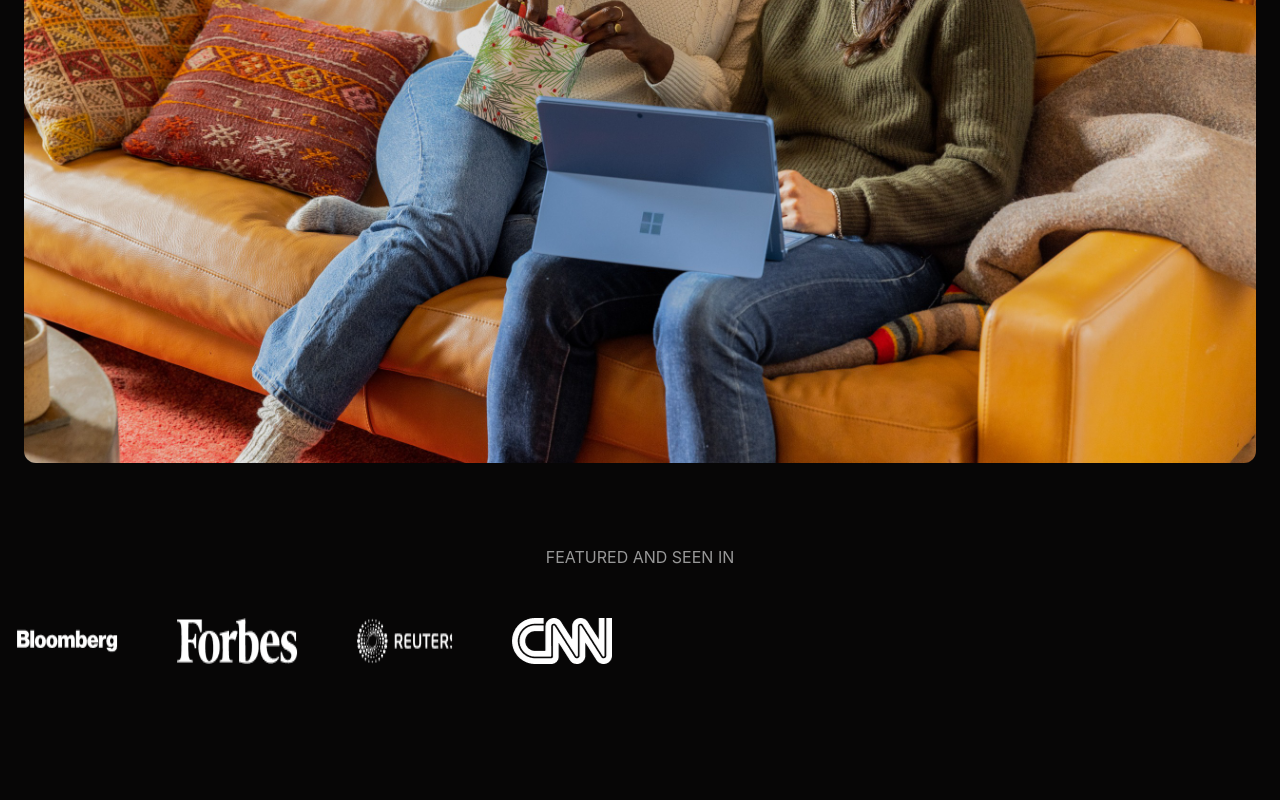
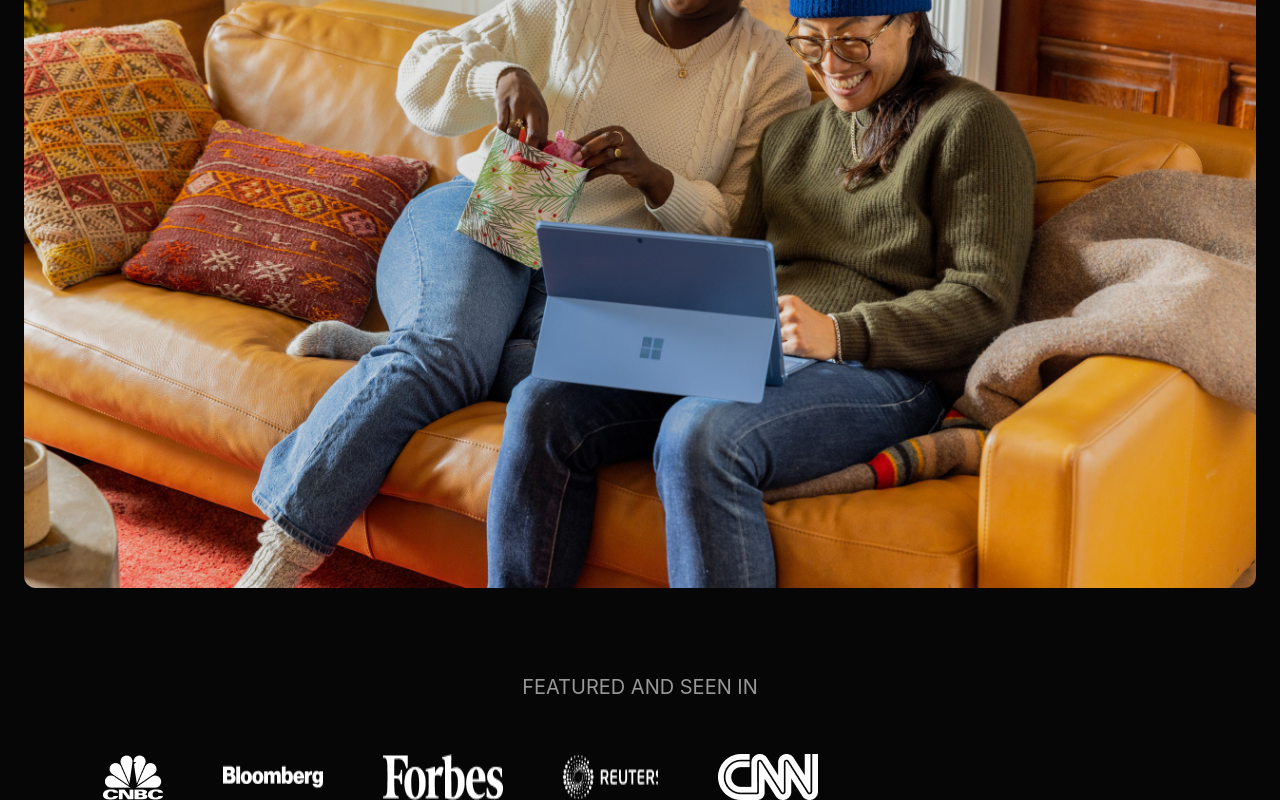
Before and after one commit to Kwabs-97/raft, a React (Create React App) app: page / in a window 1280 px wide. Shown: the part 952-1752 px from the top of the page. Before the commit the page ends 1616 px from the top, so only its background shows below. Built offline with nearby package versions, Linux system fonts and the light colour scheme.

Commit message:
scroll behaviour to smooth

```diff
--- a/src/index.css
+++ b/src/index.css
@@ -19,7 +19,8 @@ body {
   margin: 0;
   padding: 0;
   box-sizing: border-box;
-  font-family: var(p);
+  font-family: var(--primary-font-family);
+  scroll-behavior: smooth;
 }
 
 a {
--- a/src/styles/Carousel.module.css
+++ b/src/styles/Carousel.module.css
@@ -15,7 +15,7 @@
   gap: 3.75rem;
   white-space: nowrap;
 
-  animation: scroll 10s linear infinite;
+  animation: scrollRight 10s linear infinite, scrollLeft 10s linear infinite;
 }
 
 .carouselContainer img {
@@ -24,7 +24,7 @@
   display: inline-block;
 }
 
-@keyframes scroll {
+@keyframes scrollRight {
   0% {
     transform: translateX(100%);
   }
@@ -33,9 +33,18 @@
     transform: translateX(-100%);
   }
 }
+@keyframes scrollLeft {
+  0% {
+    transform: translateX(-100%);
+  }
 
-@media(min-width:1024px){
-  .carouselContainer img{
+  100% {
+    transform: translateX(100%);
+  }
+}
+
+@media (min-width: 1024px) {
+  .carouselContainer img {
     max-width: 100vw;
   }
 }
--- a/src/styles/HeroSection2.module.css
+++ b/src/styles/HeroSection2.module.css
@@ -24,3 +24,9 @@
   gap: 1.75rem;
   width: 100%;
 }
+
+@media(min-width:1024px){
+    .container h4{
+        font-size: 1.25rem;
+    }
+}
```
